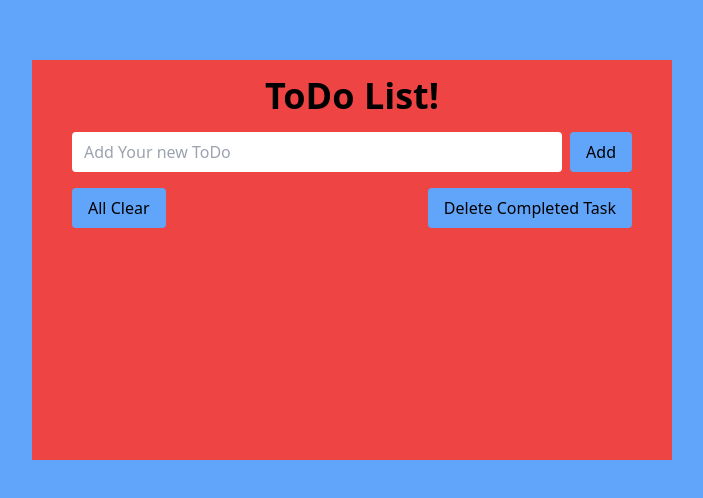
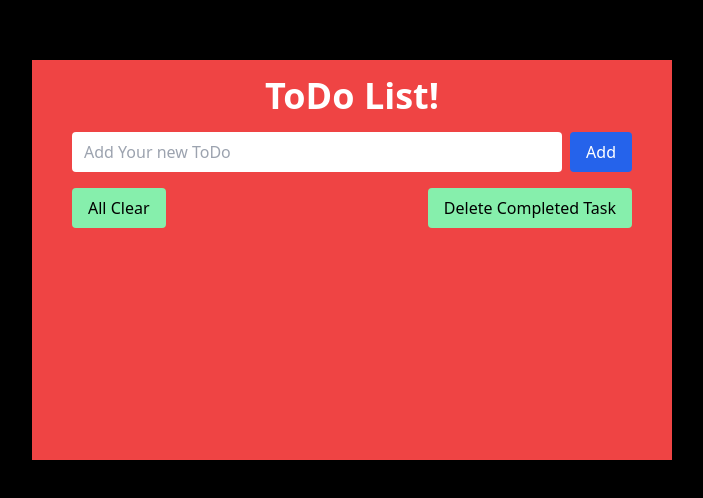
Before and after one commit to Abusyead/Advance_JS_Assignment, a website built with Vite: page index.html in a window 1280 px wide. Shown: the part 140-638 px from the top of the page, without its empty margins (288-991 px from the left). Built offline with nearby package versions, Linux system fonts and the light colour scheme.

Commit message:
add btn hover effect and change background color

```diff
--- a/index.html
+++ b/index.html
@@ -7,17 +7,17 @@
     <title>Document</title>
 </head>
 <body>
-    <div class="flex h-screen justify-center w-screen items-center bg-blue-400">
+    <div class="flex h-screen justify-center w-screen items-center bg-black">
         <div class="bg-red-500 h-1/2 px-10 py-4 w-1/3 sm:w-1/2">
-             <h1 class="text-4xl text-center font-semibold pb-4" >ToDo List!</h1>
+             <h1 class="text-4xl text-center text-white font-semibold pb-4" >ToDo List!</h1>
              <div class="flex justify-between">
                 <input id="text-Input" class="flex-1 ps-3 rounded" type="text" placeholder="Add Your new ToDo">
-                <input value="Add" type="button" id="addBtn" class="bg-blue-400 ms-2 px-4 py-2 rounded">
+                <input value="Add" type="button" id="addBtn" class="bg-blue-600 cursor-pointer hover:bg-blue-500 text-white ms-2 px-4 py-2 rounded">
              </div>
              <div class="flex justify-between mt-4">
-                <button id="allClear" class="bg-blue-400 px-4 py-2 rounded">All Clear</button>
+                <button id="allClear" class="bg-green-300 hover:bg-green-500 hover:text-white px-4 py-2 rounded">All Clear</button>
 
-                <button id="checkedDelete" class="bg-blue-400 px-4 py-2 rounded">Delete Completed Task</button>
+                <button id="checkedDelete" class= "bg-green-300 hover:bg-green-500 hover:text-white px-4 py-2 rounded">Delete Completed Task</button>
              </div>
              <ul id="output">
 
```
